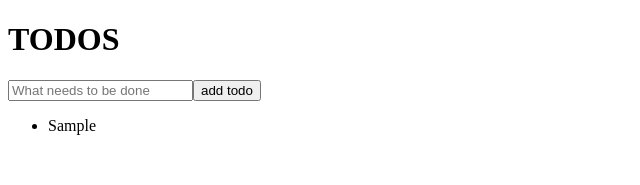
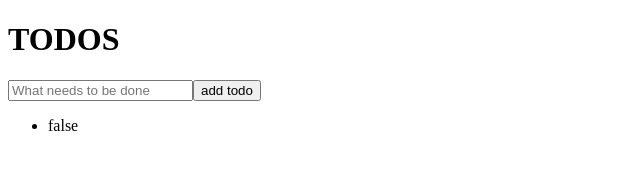
Before and after one commit to CrispusDH/react-todos, a React (Create React App) app: page / in a window 1280 px wide. Both pictures are taken after typing "Sample" into the empty fields and a click on the button "add todo". Shown: the top 185 px of the page, without its empty margins (0-640 px from the left). Built offline with nearby package versions, Linux system fonts and the light colour scheme.

Commit message:
-add typescript - implement isCompleted in own way

```diff
--- a/src/Root.js
+++ b/src/Root.tsx
@@ -1,11 +1,11 @@
-import React from 'react';
 import { List } from './component/list'
-import { Headline } from "./component/headline";
+import { Headline } from './component/headline';
+import * as React from 'react'
 
 export function Root() {
   return (
     <div>
-      <Headline value={"TODOS"}/>
+      <Headline value="TODOS"/>
       <List />
     </div>
   )
--- a/src/component/form.js
+++ /dev/null
@@ -1,41 +0,0 @@
-import React, { useState } from 'react'
-import uuid from 'uuid'
-
-export function Form({add}) {
-  const initial = '';
-  const [value, setValue] = useState(initial);
-
-  const change = (event) => {
-    setValue(event.target.value)
-  };
-
-  const submit = (event) => {
-    event.preventDefault();
-    add(new ToDo(value));
-    setValue(initial);
-  };
-
-  return (
-    <form onSubmit={submit}>
-      <input
-        onChange={change}
-        value={value}
-        type="text"
-        placeholder="What needs to be done"
-        id="form"
-        autoFocus={true}
-      />
-      <button onClick={submit}>
-        add todo
-      </button>
-    </form>
-  )
-}
-
-export class ToDo {
-  constructor(text) {
-    this.text = text;
-    this.id = uuid();
-    this.isComplete = false;
-  }
-}
--- /dev/null
+++ b/src/component/form.tsx
@@ -0,0 +1,54 @@
+import * as React from 'react'
+import { useState } from 'react'
+import uuid from 'uuid'
+
+interface Props {
+  onSubmit: (todo: ToDo) => void
+}
+
+export function Form(props: Props) {
+  const initial = '';
+  const [value, setValue] = useState(initial);
+
+  const onChange = (event: any) => {
+    setValue(event.target.value)
+  };
+
+  const onSubmit = (event: any) => {
+    event.preventDefault();
+    props.onSubmit(new ToDo(value));
+    setValue(initial);
+  };
+
+  return (
+    <form onSubmit={onSubmit}>
+      <input
+        onChange={onChange}
+        value={value}
+        type="text"
+        placeholder="What needs to be done"
+        id="form"
+        autoFocus={true}
+      />
+      <button onClick={onSubmit}>
+        add todo
+      </button>
+    </form>
+  )
+}
+
+export class ToDo {
+  public readonly text: string;
+  public readonly id: string;
+  public isComplete: boolean;
+
+  constructor(text: string) {
+    this.text = text;
+    this.id = uuid();
+    this.isComplete = false;
+  }
+
+  toggleComplete() {
+    this.isComplete = !this.isComplete;
+  }
+}
--- a/src/component/headline.js
+++ /dev/null
@@ -1,9 +0,0 @@
-import React from 'react'
-
-export function Headline({value}) {
-  return (
-    <h1>
-      {value}
-    </h1>
-  )
-}
--- /dev/null
+++ b/src/component/headline.tsx
@@ -0,0 +1,13 @@
+import * as React from 'react'
+
+interface Props {
+  value: string;
+}
+
+export function Headline({value}: Props) {
+  return (
+    <h1>
+      {value}
+    </h1>
+  )
+}
--- a/src/component/item.js
+++ /dev/null
@@ -1,5 +0,0 @@
-import React from 'react';
-
-export function Item(todo) {
-  return <li key={todo.id}>{todo.text}</li>
-}
--- /dev/null
+++ b/src/component/item.tsx
@@ -0,0 +1,9 @@
+import * as React from 'react'
+import { ToDo } from "./form";
+
+export function Item(todo: ToDo) {
+  return <li
+    key={todo.id}
+    onClick={() => todo.toggleComplete()}
+  >{JSON.stringify(todo.isComplete)}</li>
+}
--- a/src/component/list.js
+++ /dev/null
@@ -1,25 +0,0 @@
-import React, { useState } from 'react'
-import { Form } from "./form";
-import { Item } from "./item";
-
-export function List() {
-  const [todos, setTodos] = useState([]);
-
-  const add = (todo) => {
-    setTodos([todo, ...todos]);
-  };
-
-  const show = () => {
-    const list = todos.map((todo) => {
-      return Item(todo)
-    });
-    return <ul>{list}</ul>;
-  };
-
-  return (
-    <div>
-      <Form add={add}/>
-      {show()}
-    </div>
-  )
-}
--- /dev/null
+++ b/src/component/list.tsx
@@ -0,0 +1,30 @@
+import * as React from 'react';
+import {useEffect, useState} from 'react'
+import { Form, ToDo } from './form';
+import { Item } from './item';
+
+export function List() {
+  const [todos, setTodos] = useState<ToDo[]>([]);
+
+  const onSubmit = (todo: ToDo) => {
+    setTodos([todo, ...todos]);
+  };
+
+  const onClick = () => {
+    setTodos([...todos]);
+  };
+
+  const show = () => {
+    const list = todos.map((todo) => {
+      return Item(todo)
+    });
+    return <ul onClick={onClick}>{list}</ul>;
+  };
+
+  return (
+    <div>
+      <Form onSubmit={onSubmit}/>
+      {show()}
+    </div>
+  )
+}
--- a/src/index.js
+++ /dev/null
@@ -1,6 +0,0 @@
-import React from 'react';
-import ReactDOM from 'react-dom';
-import './index.css';
-import { Root } from './Root';
-
-ReactDOM.render(<Root />, document.getElementById('root'));
--- /dev/null
+++ b/src/index.tsx
@@ -0,0 +1,6 @@
+import * as React from 'react';
+import * as ReactDOM from 'react-dom';
+import './index.css';
+import { Root } from './Root';
+
+ReactDOM.render(<Root />, document.getElementById('root'));
```
Also changed, not shown: package.json (+6 -1 lines), 1 other file (tests, documents, lock files or other folders).
